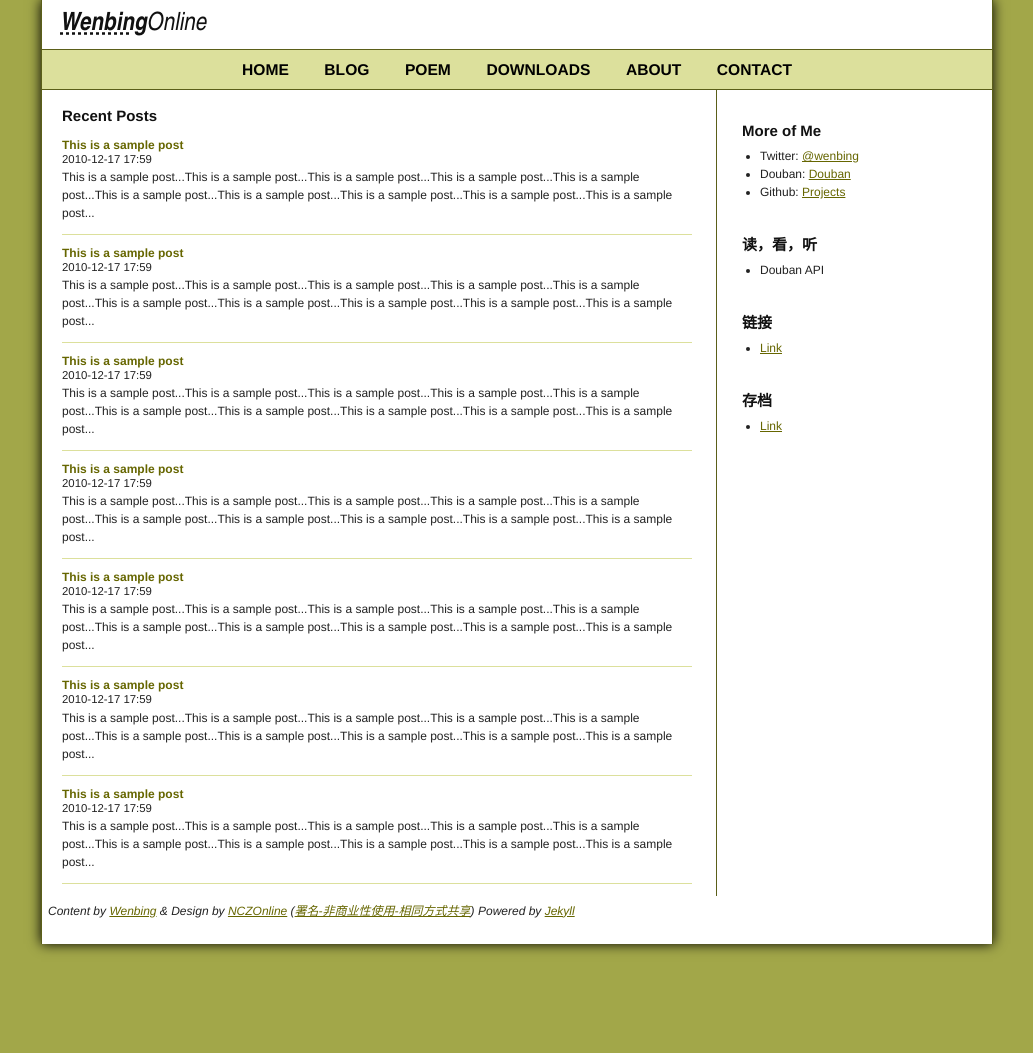
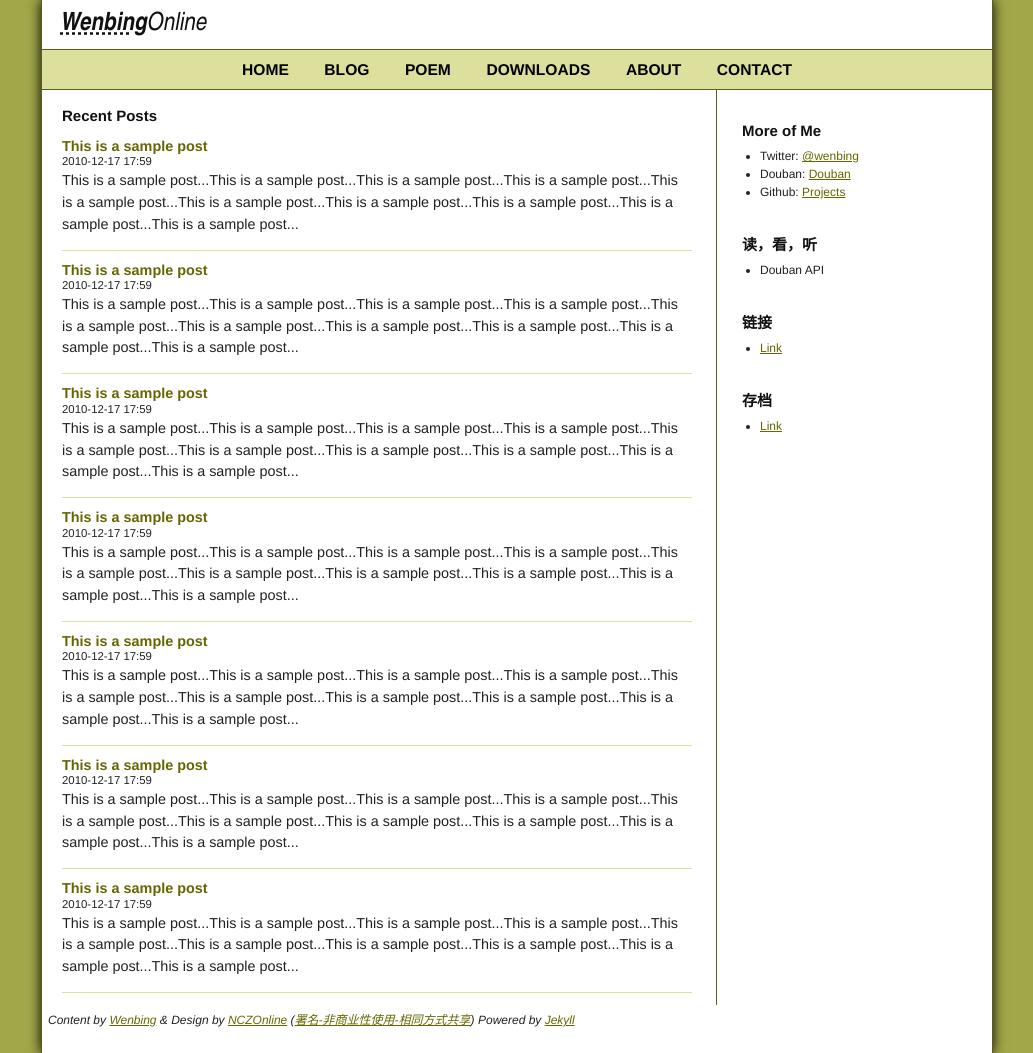
Before and after one commit to GunioRobot/wenbing.github.com, a Jekyll site: the page built from labs/index.markdown, in a window 1280 px wide. Shown: the whole page, without its empty margins (123-1156 px from the left). Built offline with Jekyll 4.4.1, drawn with Linux system fonts in a browser that asks for light colours; Markdown is read by kramdown in place of the engine named in the settings.

Commit message:
h3 font and post-content font

```diff
--- a/files/css/style.css
+++ b/files/css/style.css
@@ -21,7 +21,7 @@
 }
 
 #doc h3 {
-  font-size: 1em;
+  font-size: 1.2em;
 }
 
 #doc .post-snippet {
@@ -56,7 +56,7 @@
 
 #content .post-content p {
   margin-bottom: 1em;
-  font-size: 1em;
+  font-size: 1.2em;
 }
 
 #sidebar {
```
